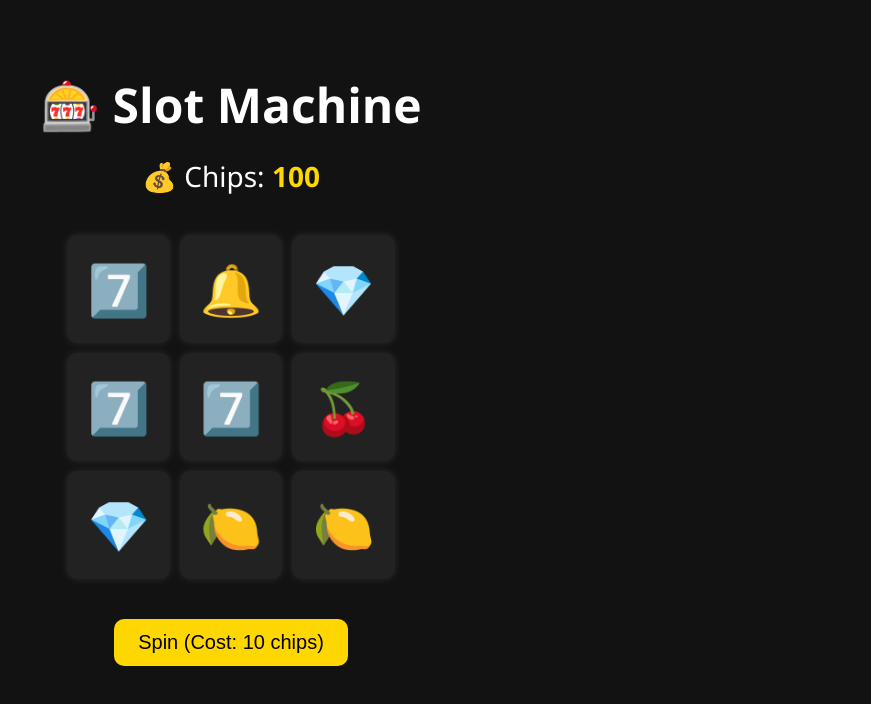
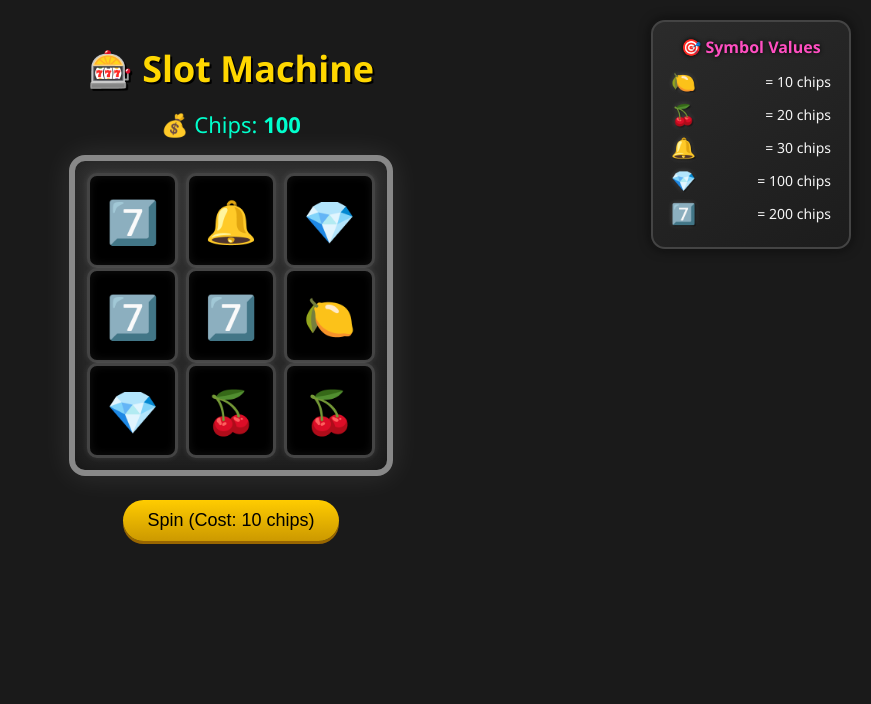
Before and after one commit to Maxibear18/slotmachine, a React (Create React App) app: page / in a window 1280 px wide. Shown: the top 704 px of the page, without its empty margins (409-1280 px from the left). Built offline with nearby package versions, Linux system fonts and the light colour scheme.

Commit message:
changed UI and added a legend

```diff
--- a/src/App.css
+++ b/src/App.css
@@ -1,8 +1,8 @@
-/* Global Reset and Background Fix */
+/* Global Reset and Background */
 html, body {
   margin: 0;
   padding: 0;
-  background-color: #121212;
+  background-color: #1a1a1a;
   height: 100%;
   font-family: 'Segoe UI', Tahoma, Geneva, Verdana, sans-serif;
   color: white;
@@ -16,77 +16,89 @@ html, body {
 .App {
   text-align: center;
   min-height: 100vh;
-  padding: 40px 20px;
+  padding: 20px;
   display: flex;
   flex-direction: column;
   align-items: center;
+  position: relative;
 }
 
 /* Header */
 h1 {
-  font-size: 48px;
-  margin-bottom: 20px;
+  font-size: 36px;
+  margin-bottom: 16px;
+  color: gold;
+  text-shadow: 2px 2px #000;
 }
 
-/* Chip Count Display */
+/* Chip Count */
 .chip-count {
-  font-size: 28px;
-  margin-bottom: 20px;
+  font-size: 22px;
+  margin-bottom: 16px;
+  color: #00ffcc;
 }
 
-.chip-count strong {
-  color: #ffd700;
-}
-
-/* Slot Grid Styling */
+/* Slot Machine Frame */
 .slot-grid {
   display: grid;
   grid-template-rows: repeat(3, 1fr);
-  gap: 10px;
-  margin: 20px 0;
+  background: linear-gradient(#333, #222);
+  border: 6px solid #888;
+  border-radius: 16px;
+  padding: 12px;
+  box-shadow: 0 0 30px rgba(255, 255, 255, 0.1),
+              inset 0 0 20px rgba(0, 0, 0, 0.4);
 }
 
+/* Each Row */
 .slot-row {
   display: grid;
   grid-template-columns: repeat(3, 1fr);
-  gap: 10px;
+  gap: 8px;
 }
 
+/* Slot Cell */
 .slot {
-  background-color: #222;
-  padding: 20px;
-  font-size: 50px;
+  background-color: #000;
+  padding: 16px;
+  font-size: 42px;
+  border: 3px solid #444;
   border-radius: 10px;
-  min-width: 70px;
-  min-height: 70px;
+  box-shadow: inset 0 0 10px #111, 0 0 6px rgba(255, 255, 255, 0.1);
+  min-width: 60px;
+  min-height: 60px;
   display: flex;
   align-items: center;
   justify-content: center;
-  box-shadow: 0 0 8px rgba(255, 255, 255, 0.1);
-  transition: transform 0.2s;
 }
 
-/* Spin Button */
+/* Spin Button – Lever Style */
 button {
-  padding: 12px 24px;
-  font-size: 20px;
-  background: #ffd700;
-  color: black;
+  padding: 10px 24px;
+  font-size: 18px;
+  background: linear-gradient(to bottom, #ffcc00, #cc9900);
+  color: #000;
   border: none;
-  border-radius: 10px;
+  border-radius: 30px;
+  box-shadow: 0 3px 0 #996600;
   cursor: pointer;
-  margin-top: 20px;
-  transition: background 0.2s;
+  margin-top: 24px;
+  transition: background 0.2s, transform 0.1s;
 }
 
 button:hover {
-  background: orange;
+  background: linear-gradient(to bottom, #ffdb4d, #b8860b);
 }
 
-/* Message Display */
+button:active {
+  transform: translateY(2px);
+  box-shadow: 0 2px 0 #996600;
+}
+
+/* Message Area */
 .message {
-  margin-top: 20px;
-  font-size: 20px;
+  margin-top: 16px;
+  font-size: 16px;
   text-align: center;
   white-space: pre-line;
 }
@@ -100,3 +112,47 @@ button:hover {
   color: #ff5555;
   font-weight: bold;
 }
+
+/* Enhanced Legend Style */
+.legend {
+  position: absolute;
+  top: 20px;
+  right: 20px;
+  background: linear-gradient(145deg, #2b2b2b, #1c1c1c);
+  border: 2px solid #444;
+  border-radius: 14px;
+  padding: 14px 18px;
+  width: 200px;
+  color: #ddd;
+  font-size: 14px;
+  box-shadow: 0 0 12px rgba(0,0,0,0.7), 0 0 5px rgba(255,255,255,0.05);
+  backdrop-filter: blur(4px);
+}
+
+.legend h3 {
+  font-size: 16px;
+  margin: 0 0 10px 0;
+  color: #ff4fc1;
+  text-align: center;
+  text-shadow: 0 0 4px #000;
+}
+
+.legend ul {
+  list-style: none;
+  padding: 0;
+  margin: 0;
+}
+
+.legend li {
+  display: flex;
+  justify-content: space-between;
+  align-items: center;
+  margin-bottom: 6px;
+  font-weight: 500;
+  color: #f5f5f5;
+}
+
+.legend-symbol {
+  font-size: 20px;
+  text-shadow: 0 0 5px rgba(255,255,255,0.2), 1px 1px 2px #000;
+}
--- a/src/App.js
+++ b/src/App.js
@@ -2,10 +2,10 @@ import React, { useState } from 'react';
 import './App.css';
 
 
-const symbols = ['🍒', '🍋', '🔔', '💎', '7️⃣'];
+const symbols = ['🍋', '🍒', '🔔', '💎', '7️⃣'];
 const symbolValues = {
+  '🍋': 10,
   '🍒': 20,
-  '🍋': 10,
   '🔔': 30,
   '💎': 100,
   '7️⃣': 200,
@@ -88,12 +88,24 @@ function App() {
 
   return (
     <div className="App">
+      {/* Legend (top-right corner) */}
+      <div className="legend">
+        <h3>🎯 Symbol Values</h3>
+        <ul>
+          {symbols.map((sym) => (
+            <li key={sym}>
+              <span className="legend-symbol">{sym}</span> = {symbolValues[sym]} chips
+            </li>
+          ))}
+        </ul>
+      </div>
+
       <h1>🎰 Slot Machine</h1>
+
       <div className="chip-count">
         💰 Chips: <strong>{chips}</strong>
       </div>
 
-      {/* Slot grid */}
       <div className="slot-grid">
         {grid.map((row, rowIndex) => (
           <div key={rowIndex} className="slot-row">
```
